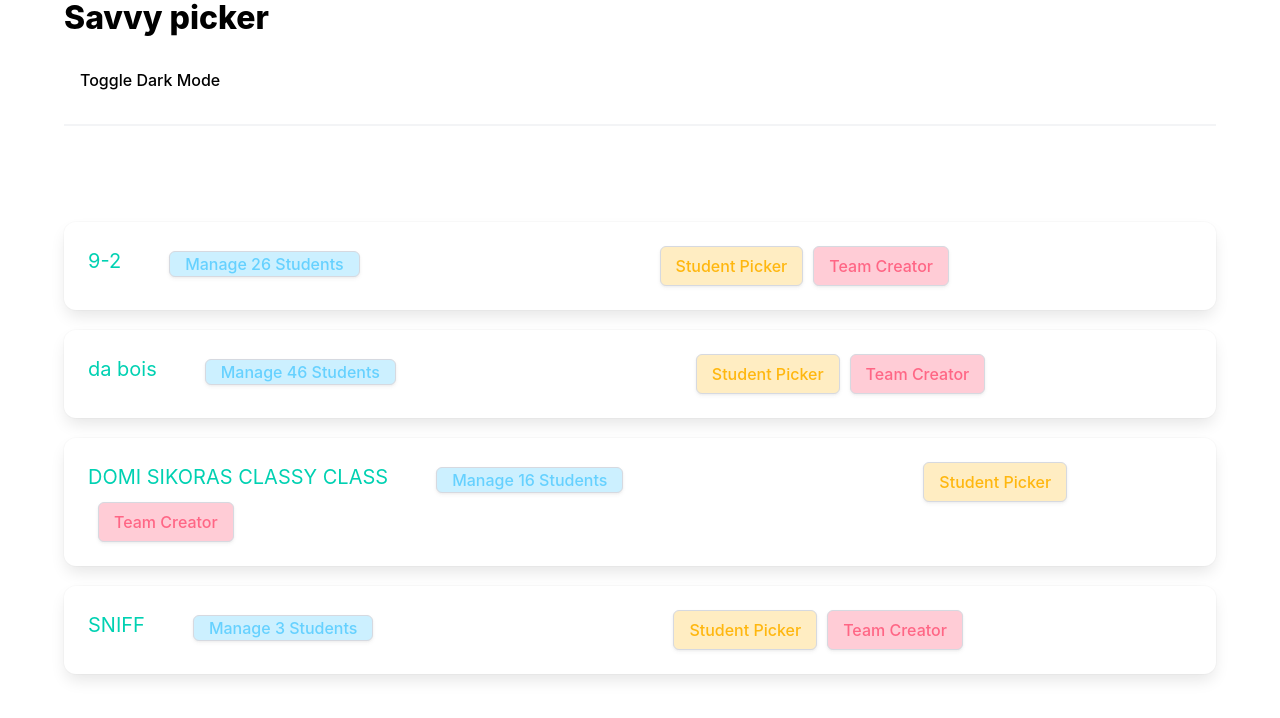
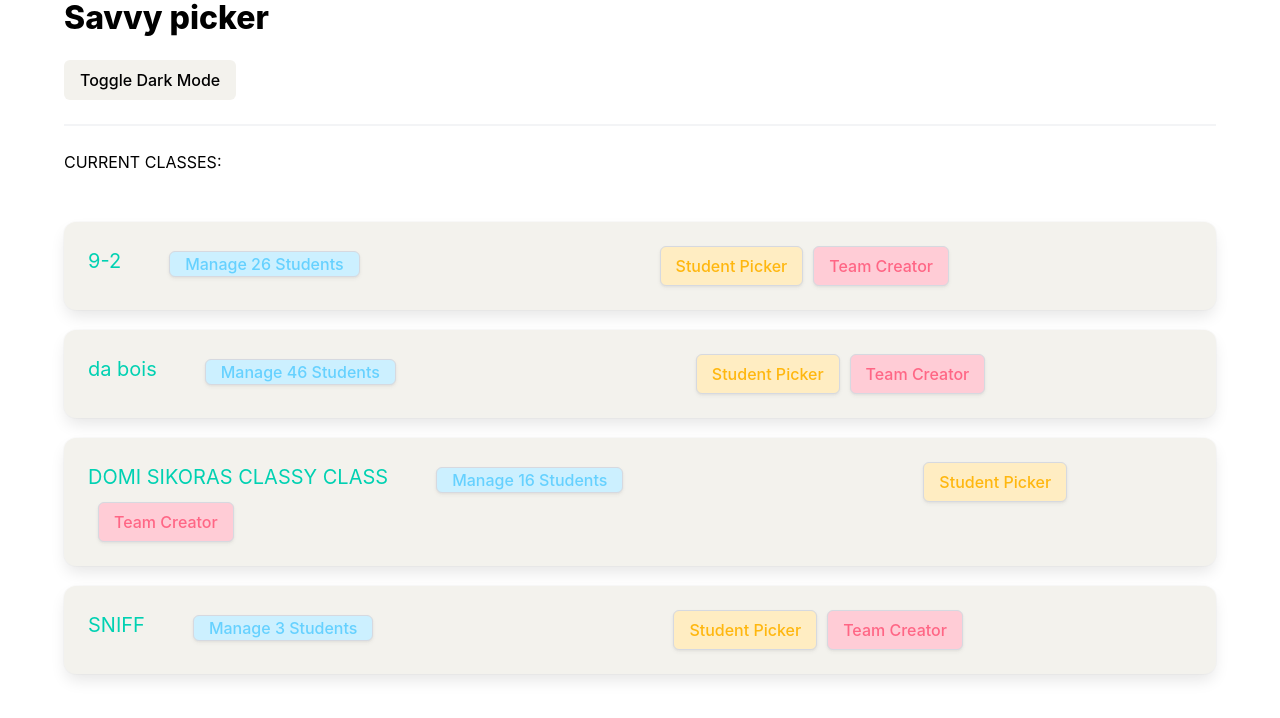
Before and after one commit to LRGuess/Savvy-Picker, a React (Create React App) app in the folder frontend/: page / in a window 1280 px wide. Shown: the top 718 px of the page. Built offline with nearby package versions, Linux system fonts and the light colour scheme.

Commit message:
Adjusted themes and fixed packages

```diff
--- a/frontend/package.json
+++ b/frontend/package.json
@@ -9,7 +9,7 @@
     "bulma": "^1.0.1",
     "react": "^18.3.1",
     "react-dom": "^18.3.1",
-    "react-scripts": "5.0.1",
+    "react-scripts": "^5.0.1",
     "web-vitals": "^2.1.4"
   },
   "scripts": {
--- a/frontend/src/App.js
+++ b/frontend/src/App.js
@@ -26,7 +26,7 @@ const App = () => {
       </button>
           </div>
           <hr className="is-divider" />
-          <p className='is-uppercase has-text-white'>Current Classes:</p>
+          <p className='is-uppercase inversion'>Current Classes:</p>
           <br></br><br></br>
         </div>
         <Classroom class_name={"9-2"} classStudentAmount={26}/>
--- a/frontend/src/app.css
+++ b/frontend/src/app.css
@@ -20,7 +20,7 @@
 
 /* Ensure Bulma's elements adapt to the theme */
 .light-mode .card, .light-mode .button {
-    background-color: white;
+    background-color: #F3F2ED;
     color: black;
 }
 
@@ -31,3 +31,6 @@
 .light-mode .title {
     color: black;
 }
+.dark-mode .inverted {
+    color: black
+}
```
Also changed, not shown: 1 other file (tests, documents, lock files or other folders).
